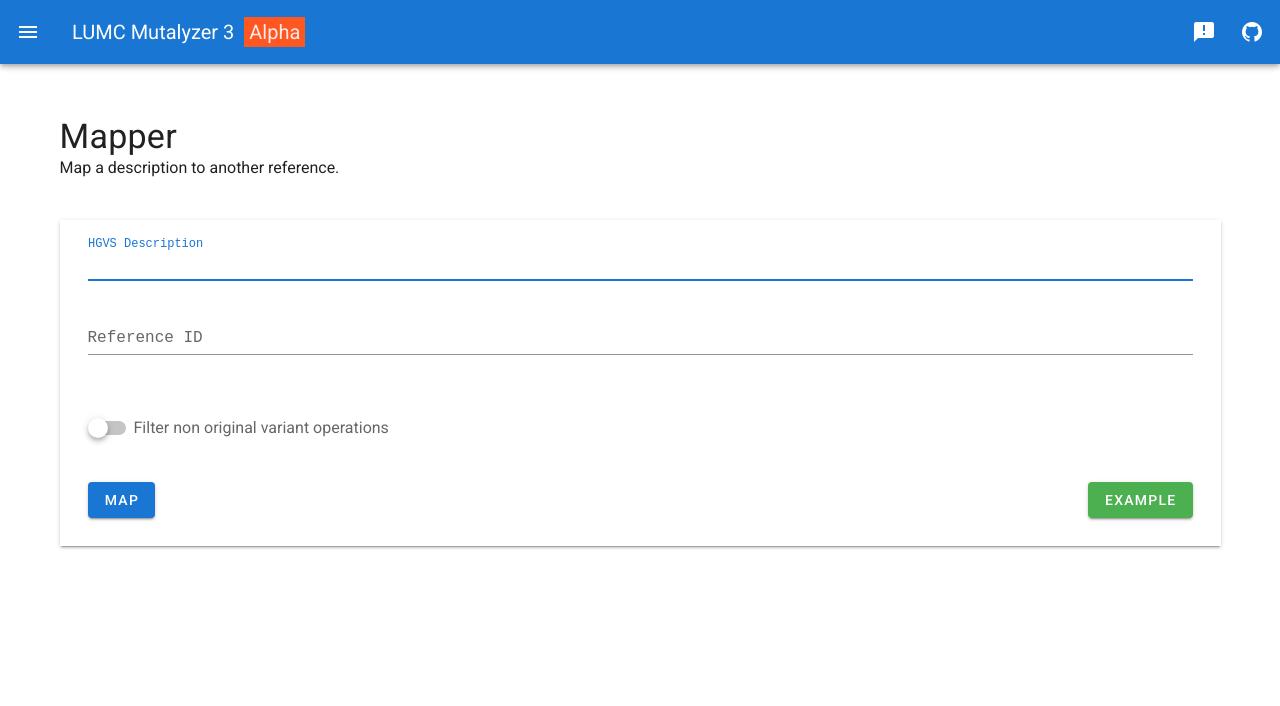
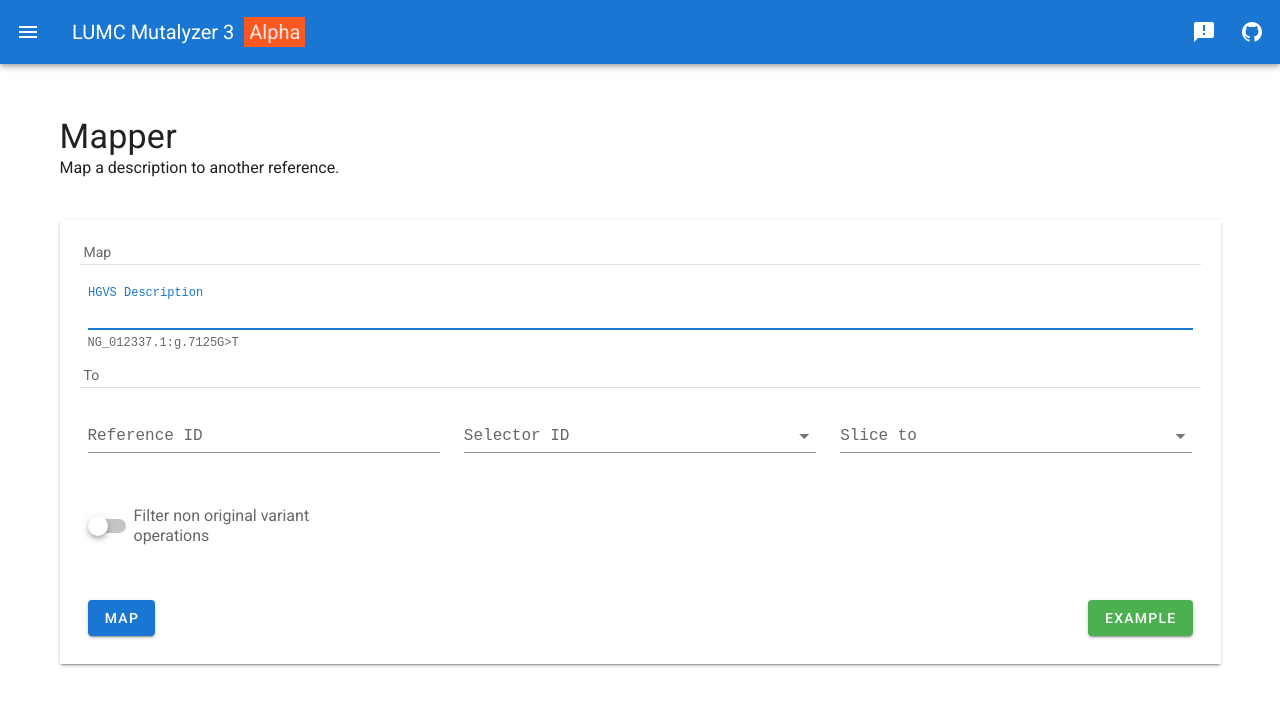
Before and after one commit to mutalyzer/website, a Vue app: page /mapper in a window 1280 px wide. Shown: the top 706 px of the page. Built offline with nearby package versions, Linux system fonts and the light colour scheme; what v-clipboard would draw is missing.

Commit message:
Update mapper

```diff
--- a/src/views/Mapper.vue
+++ b/src/views/Mapper.vue
@@ -5,33 +5,71 @@
         <h1 class="display-1 mt-10">Mapper</h1>
         <p>Map a description to another reference.</p>
         <v-sheet elevation="2" class="pa-5 mt-10">
-          <v-row class="pt-5 pr-5 pl-5">
+          <v-row>
+            <v-subheader>Map</v-subheader>
+          </v-row>
+
+          <v-divider></v-divider>
+
+          <v-row class="pl-2 pr-2 mt-1">
+            <v-col>
               <v-text-field
-              class="pa-0 ma-0"
                 :rules="rules"
                 v-model="description"
+                :hint="'NG_012337.1:g.7125G>T'"
                 label="HGVS Description"
                 :clearable="true"
                 autofocus
               ></v-text-field>
+            </v-col>
           </v-row>
 
-          <v-row class="pt-5 pr-5 pl-5">
+          <v-row class="mt-0">
+            <v-subheader>To</v-subheader>
+          </v-row>
+
+          <v-divider></v-divider>
+
+          <v-row class="pl-2 pr-2 mt-1">
+            <v-col cols="12" sm="4" lg="4">
               <v-text-field
-              class="pa-0 ma-0"
                 :rules="rules"
+                :hint="'NG_012337.3'"
                 v-model="reference_id"
                 label="Reference ID"
                 :clearable="true"
               ></v-text-field>
+            </v-col>
+
+            <v-col cols="12" sm="4" lg="4">
+              <v-combobox
+                v-model="selector_id"
+                :label="'Selector ID'"
+                :hint="'E.g. NM_003002.4'"
+                :items="availableSelectors.selectors"
+                :click="getAvailableSelectors()"
+                :clearable="true"
+              ></v-combobox>
+            </v-col>
+
+            <v-col cols="12" sm="4" lg="4">
+              <v-combobox
+                v-model="slice_to"
+                :label="'Slice to'"
+                :items="['gene', 'transcript']"
+                :clearable="true"
+              ></v-combobox>
+            </v-col>
           </v-row>
 
-          <v-row class="pt-5 pr-5 pl-5">
+          <v-row class="pl-2 pr-2 mt-0">
+            <v-col cols="12" sm="6" lg="3">
               <v-switch
                 v-model="filter"
                 label="Filter non original variant operations"
                 color="primary"
-            ></v-switch>
+              ></v-switch
+            ></v-col>
           </v-row>
 
           <v-row class="pl-5 pb-5">
@@ -250,11 +288,13 @@ export default {
     loadingOverlay: false,
     description: null,
     reference_id: null,
+    selector_id: null,
     slice_to: null,
     filter: null,
     response: null,
     connectionErrors: null,
     showCorrections: false,
+    availableSelectors: {},
   }),
   created: function () {
     this.run();
@@ -281,6 +321,15 @@ export default {
         this.$route.query.reference_id !== 0
       ) {
         this.reference_id = this.$route.query.reference_id;
+      }
+      if (
+        this.$route.query.selector_id &&
+        this.$route.query.selector_id !== 0
+      ) {
+        this.selector_id = this.$route.query.selector_id;
+      }
+      if (this.$route.query.slice_to && this.$route.query.slice_to !== 0) {
+        this.slice_to = this.$route.query.slice_to;
       }
       if (this.$route.query.filter && this.$route.query.filter !== 0) {
         this.filter = this.$route.query.filter;
@@ -386,16 +435,41 @@ export default {
       }
     },
     getParams: function () {
-      return {
+      let params = {
         description: this.description,
         reference_id: this.reference_id,
-        filter: this.filter,
       };
+      if (this.selector_id) {
+        params.selector_id = this.selector_id;
+      }
+      if (this.slice_to) {
+        params.slice_to = this.slice_to;
+      }
+      if (this.filter == true || this.filter == false) {
+        params.filter = this.filter;
+      }
+      return params;
     },
     setExample: function () {
       this.description = "NG_012337.1:g.7125G>T";
       this.reference_id = "NG_012337.3";
+      this.selector_id = null;
+      this.slice_to = null;
       this.filter = true;
+    },
+    getAvailableSelectors: function () {
+      if (this.reference_id !== null && 0 !== this.reference_id.length) {
+        if (
+          this.availableSelectors &&
+          this.availableSelectors.reference !== this.reference_id
+        ) {
+          MutalyzerService.getSelectors(this.reference_id).then((response) => {
+            if (response.data) {
+              this.availableSelectors = response.data;
+            }
+          });
+        }
+      }
     },
   },
 };
```
Lines whose indentation alone changed are shown as unchanged.
